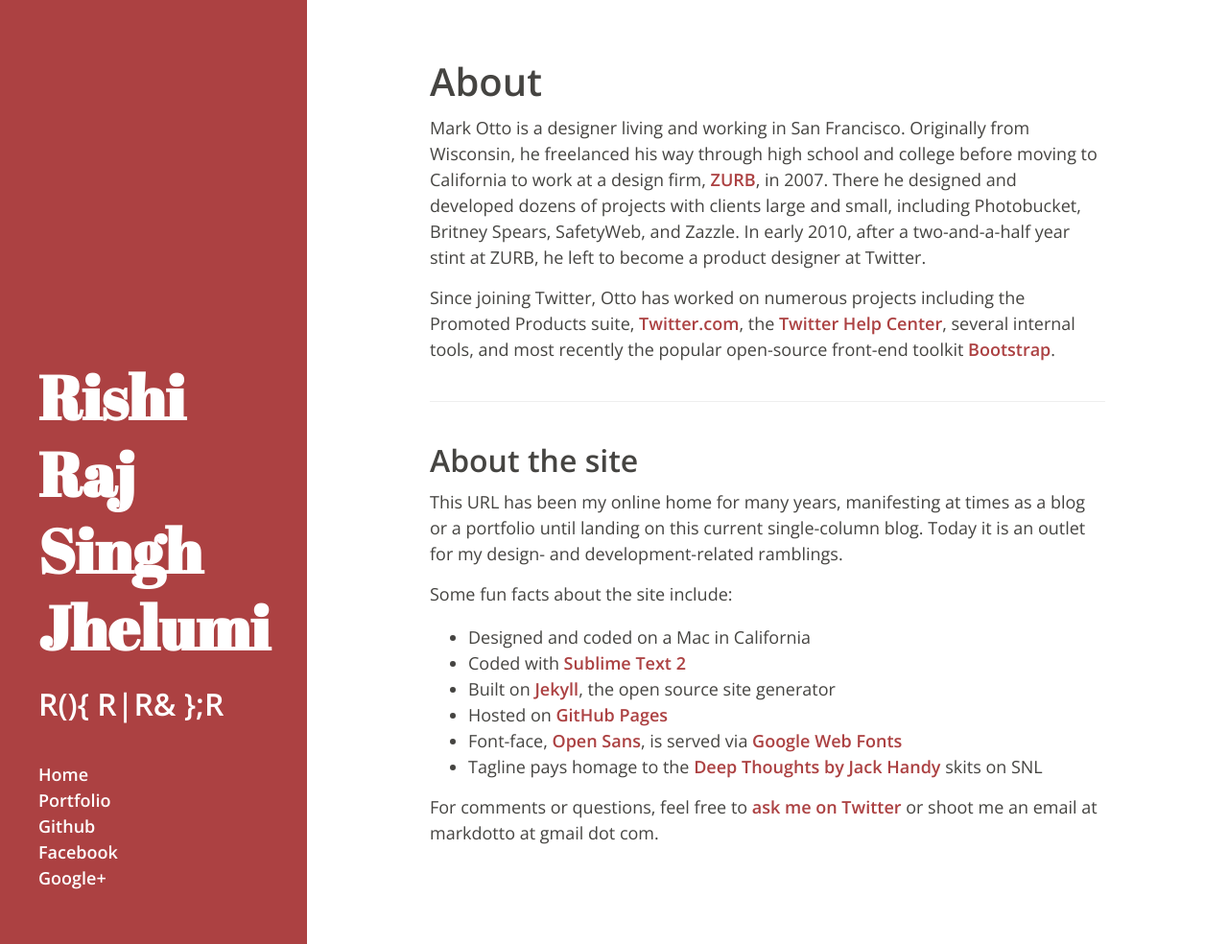
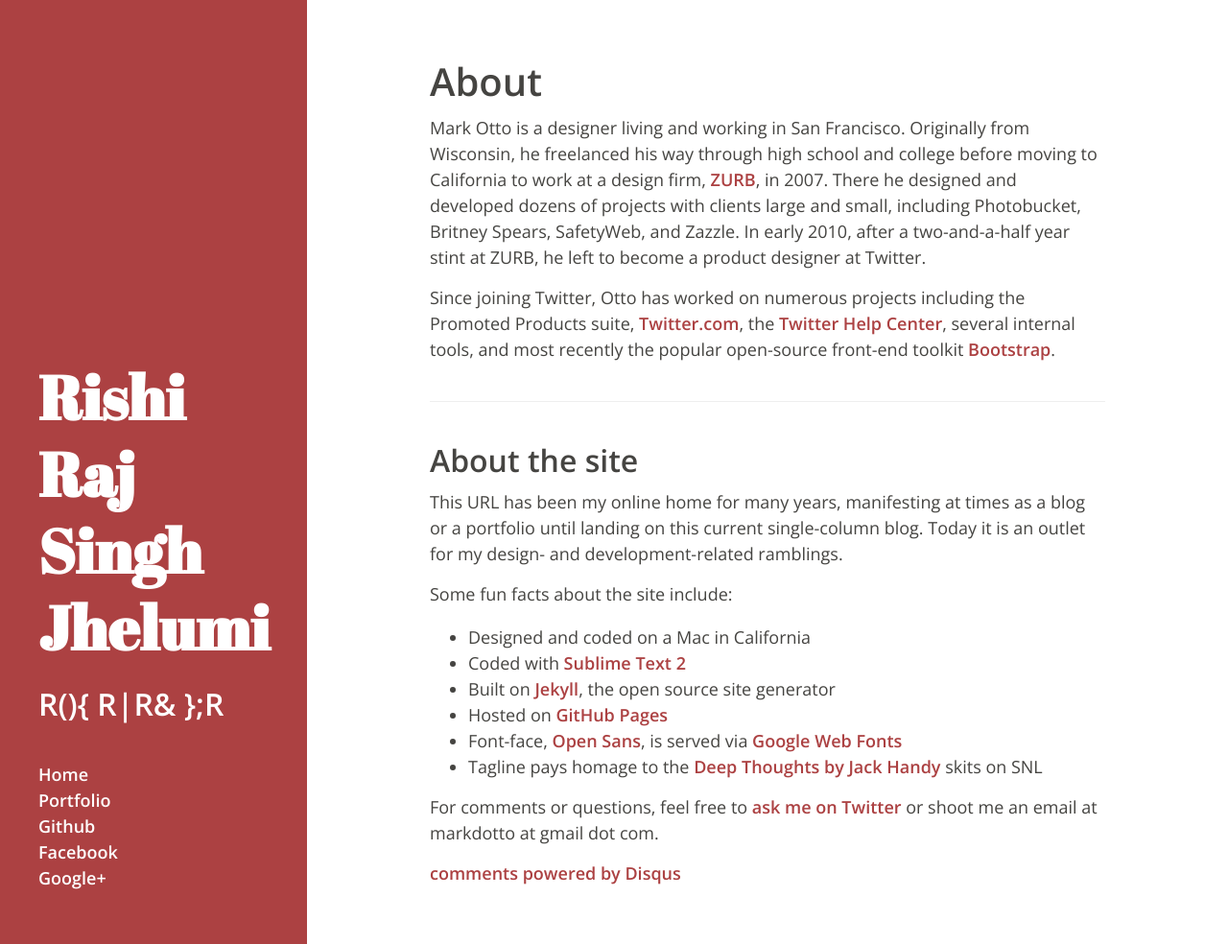
Before and after one commit to rishirajsinghjhelumi/rishirajsinghjhelumi.github.io, a Jekyll site: the page built from about.html, in a window 1280 px wide and 984 px high. Shown: the whole window at 96% size. Built offline with Jekyll 4.4.1, drawn with Linux system fonts in a browser that asks for light colours; Markdown is read by kramdown in place of the engine named in the settings; comment, search, counter and statistics services are not loaded.

Commit message:
integrate with analytics and comments

```diff
--- a/_layouts/default.html
+++ b/_layouts/default.html
@@ -35,7 +35,8 @@
 
     <div class="content container">
       {{ content }}
+      {% include comments.html %}
     </div>
-
   </body>
+  {% include google_analytics.html %}
 </html>
```
